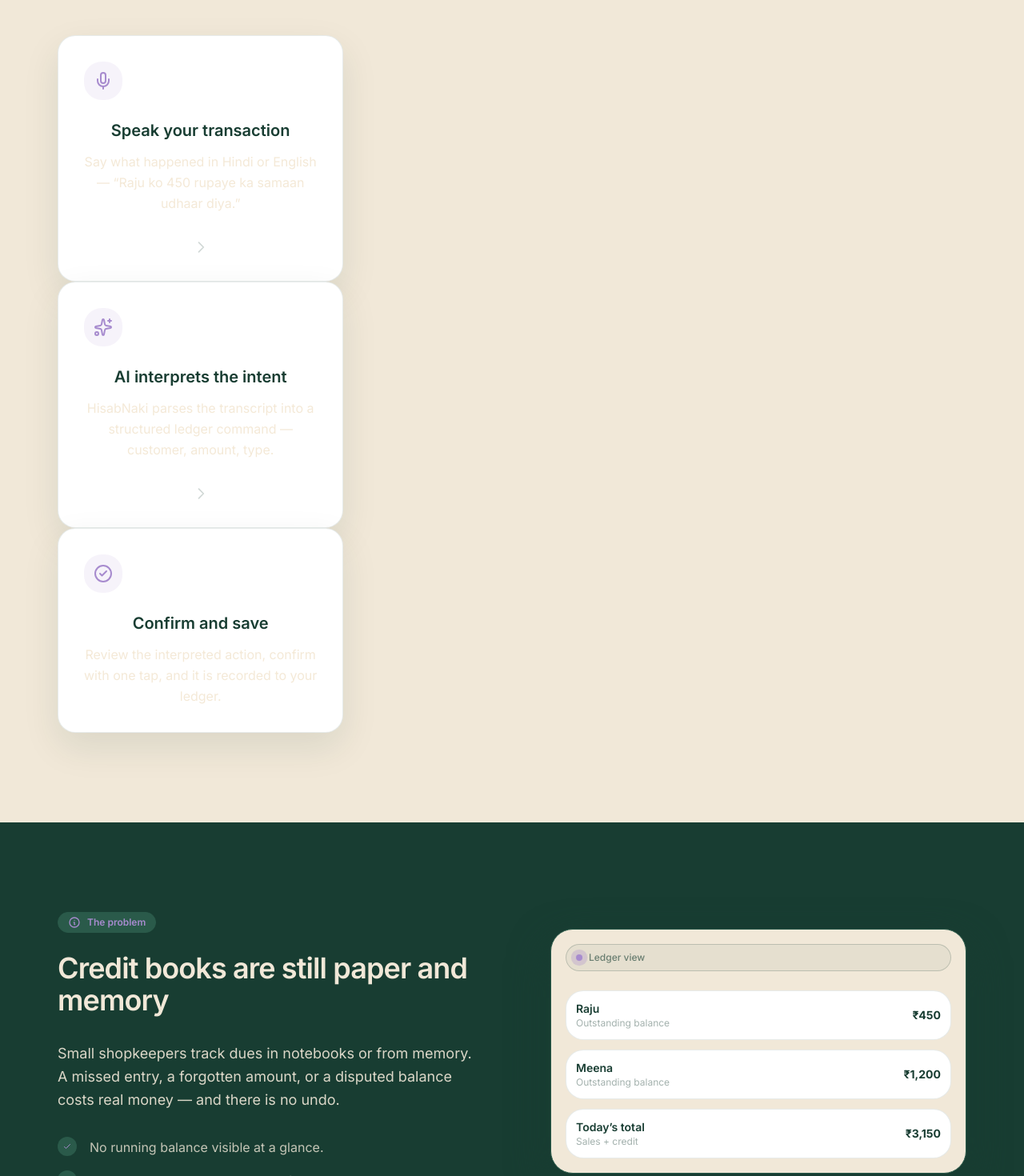
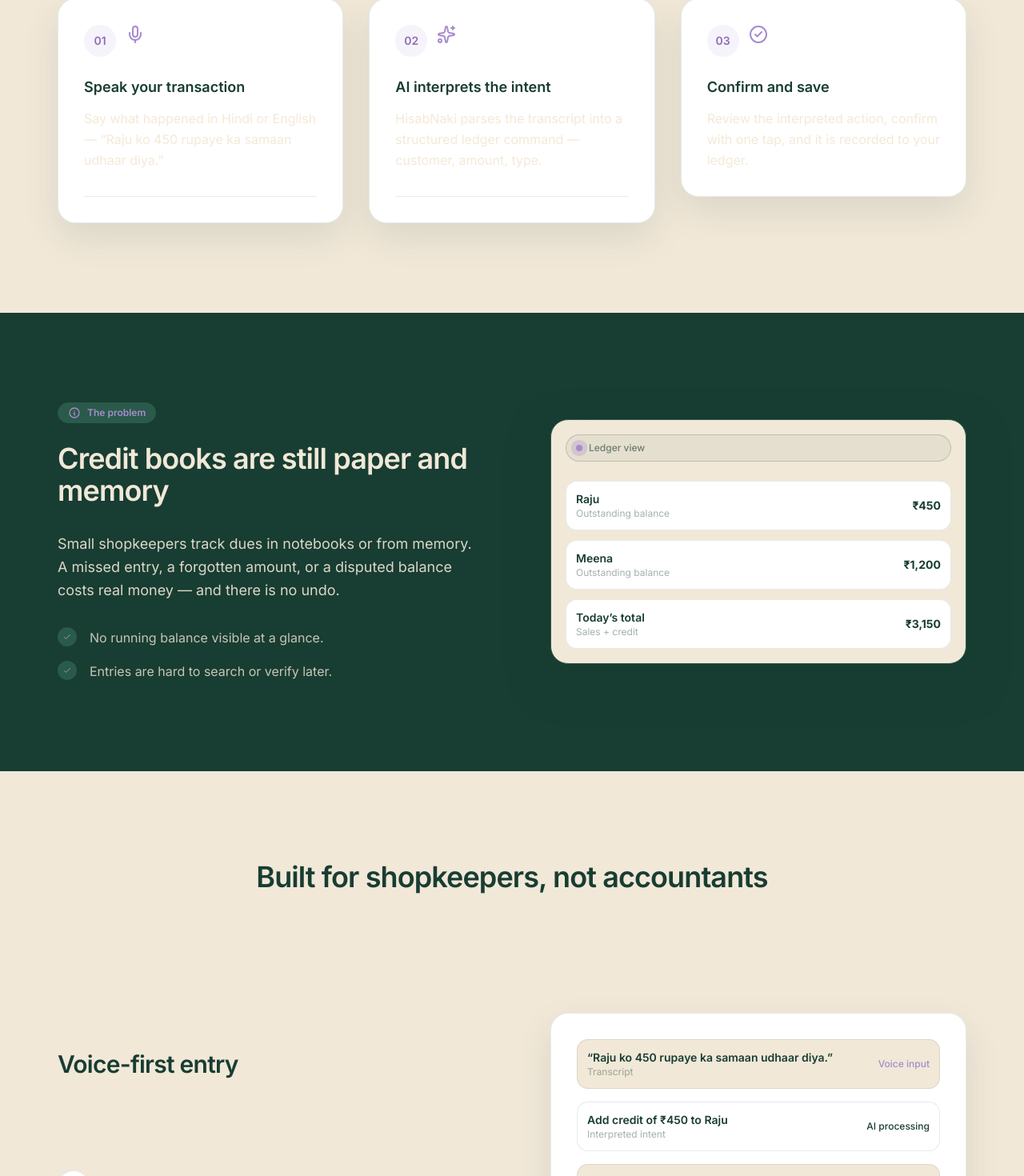
Before and after one commit to nivijha/hisab-naki, a Next.js app in the folder frontend/: page / in a window 1280 px wide. Shown: the part 1184-2654 px from the top of the page at 80% size. Built offline with nearby package versions, Linux system fonts and the light colour scheme.

Commit message:
feat: enhance UI components and styles, update feature section layout

```diff
--- a/frontend/app/globals.css
+++ b/frontend/app/globals.css
@@ -11,6 +11,7 @@
     --color-secondary: #F1E8D8;
     --color-accent: #A78BCE;
 
+    /* Derived tones */
     --color-primary-hover: #224E40;
     --color-primary-pressed: #0E1F19;
     --color-secondary-dark: #E5D9C2;
@@ -18,29 +19,32 @@
     --color-accent-dark: #8F6FB8;
     --color-accent-light: #D3C4E2;
 
+    /* Borders & muted */
     --color-border: rgba(24, 61, 50, 0.14);
     --color-muted: #68776D;
 
+    /* Radii */
     --radius-sm: 8px;
     --radius-md: 14px;
     --radius-lg: 22px;
     --radius-xl: 28px;
 
+    /* Layout */
     --container-width: 1200px;
     --section-spacing: 112px;
 
     /* Tailwind shim variables */
     --background: 38 58% 90%;
-    --foreground: 24 61 50 / 92%;
+    --foreground: 24 61 50 / 95%;
     --card: 0 0% 100%;
-    --card-foreground: 24 61 50 / 92%;
+    --card-foreground: 24 61 50 / 95%;
     --popover: 0 0% 100%;
-    --popover-foreground: 24 61 50 / 92%;
+    --popover-foreground: 24 61 50 / 95%;
     --primary: 24 61 50;
     --primary-foreground: 241 232 216;
     --primary-hover: 34 78 24;
     --secondary: 38 58% 90%;
-    --secondary-foreground: 24 61 50 / 92%;
+    --secondary-foreground: 24 61 50 / 95%;
     --muted: 38 58% 90%;
     --muted-foreground: 104 119 109;
     --accent: 167 139 206;
--- a/frontend/app/page.tsx
+++ b/frontend/app/page.tsx
@@ -1,8 +1,8 @@
-import { Navbar, TrustBar } from '@/components/sections/navbar';
+import { Navbar } from '@/components/sections/navbar';
 import { Hero } from '@/components/sections/hero';
 import { ProductDemo } from '@/components/sections/product-demo';
 import { ProblemSolution } from '@/components/sections/problem-solution';
-import { Features, Trust } from '@/components/sections/features';
+import { Features } from '@/components/sections/features';
 import { UseCases } from '@/components/sections/use-cases';
 import { FinalCta } from '@/components/sections/final-cta';
 import { Footer } from '@/components/sections/footer';
@@ -11,13 +11,11 @@ export default function LandingPage() {
   return (
     <main className="min-h-screen bg-beige text-forest">
       <Navbar />
-      <TrustBar />
       <Hero />
       <ProductDemo />
       <ProblemSolution />
       <Features />
       <UseCases />
-      <Trust />
       <FinalCta />
       <Footer />
     </main>
--- a/frontend/components/sections/features.tsx
+++ b/frontend/components/sections/features.tsx
@@ -38,44 +38,82 @@ export function Features() {
           </SectionDescription>
         </SectionHeader>
 
+        {/* Prominent first feature */}
+        <ScrollReveal delay={0.1} className="mb-12 lg:mb-20">
+          <div className="grid lg:grid-cols-2 gap-12 lg:gap-24 items-center">
+            <div>
+              <h3 className="text-2xl font-semibold tracking-tight text-forest sm:text-3xl mb-6">
+                {features[0].title}
+              </h3>
+              <p className="text-lg text-muted leading-relaxed mb-8 max-w-lg">
+                {features[0].body}
+              </p>
+              <div className="flex items-center gap-4">
+                <div className="flex h-10 w-10 items-center justify-center rounded-lg bg-white border border-forest/10">
+                  {features[0].icon}
+                </div>
+                <span className="text-sm font-medium text-forest">Start by speaking</span>
+              </div>
+            </div>
+            <div className="rounded-lg border border-forest/10 bg-white p-8 shadow-soft">
+              <div className="space-y-4">
+                <div className="flex items-center justify-between p-3 rounded-md border border-forest/10 bg-beige">
+                  <div>
+                    <p className="text-sm font-semibold text-forest">“Raju ko 450 rupaye ka samaan udhaar diya.”</p>
+                    <p className="text-xs text-forest/40">Transcript</p>
+                  </div>
+                  <span className="text-xs font-medium text-purple">Voice input</span>
+                </div>
+                <div className="flex items-center justify-between p-3 rounded-md border border-forest/10 bg-white">
+                  <div>
+                    <p className="text-sm font-semibold text-forest">Add credit of ₹450 to Raju</p>
+                    <p className="text-xs text-forest/40">Interpreted intent</p>
+                  </div>
+                  <span className="text-xs font-medium text-forest">AI processing</span>
+                </div>
+                <div className="flex items-center justify-between p-3 rounded-md border border-forest/10 bg-beige">
+                  <div>
+                    <p className="text-sm font-semibold text-forest">Confirmed and saved</p>
+                    <p className="text-xs text-forest/40">Ledger entry</p>
+                  </div>
+                  <span className="text-xs font-medium text-forest">Saved</span>
+                </div>
+              </div>
+            </div>
+          </div>
+        </ScrollReveal>
+
+        {/* Supporting features - varied composition */}
         <div className="grid md:grid-cols-2 lg:grid-cols-4 gap-6">
-          {features.map((feature, i) => (
-            <ScrollReveal key={i} delay={i * 0.05} className="rounded-lg border border-forest/10 bg-white p-6 shadow-soft hover:shadow-forest transition-shadow group">
-              <div className="flex h-10 w-10 items-center justify-center rounded-lg bg-white mb-4 group-hover:bg-purple transition-colors">
+          {features.slice(1).map((feature, i) => (
+            <ScrollReveal key={i} delay={i * 0.05} className="rounded-lg border border-forest/10 bg-white p-6 shadow-soft">
+              <div className="flex h-10 w-10 items-center justify-center rounded-lg bg-white mb-4 border border-forest/10">
                 {feature.icon}
               </div>
-              <h3 className="text-lg font-semibold text-forest mb-3">{feature.title}</h3>
+              <h4 className="text-base font-semibold text-forest mb-3">{feature.title}</h4>
               <p className="text-sm text-muted leading-relaxed">{feature.body}</p>
             </ScrollReveal>
           ))}
         </div>
+
+        <ScrollReveal delay={0.5} className="mt-16 lg:mt-24 border-y border-forest/10 bg-white py-[80px]">
+          <div className="mx-auto max-w-2xl text-center">
+            <div className="flex items-center justify-center gap-3 mb-6">
+              <Badge variant="outline">Encrypted in transit</Badge>
+              <Badge variant="outline">Offline-first</Badge>
+              <Badge variant="outline">No LLM math</Badge>
+            </div>
+            <h3 className="text-xl font-semibold text-forest mb-4">Trust built in</h3>
+            <p className="text-muted leading-relaxed">
+              Your ledger data stays yours. Calculations are deterministic — no guesswork, no hallucinated numbers.
+            </p>
+          </div>
+        </ScrollReveal>
       </div>
     </Section>
   );
 }
 
 export function Trust() {
-  return (
-    <section className="border-y border-forest/10 bg-forest py-[80px]">
-      <div className="mx-auto max-w-[1200px] px-4 sm:px-6 lg:px-8">
-        <div className="flex flex-wrap items-center justify-center gap-10 lg:gap-20 opacity-90">
-          <div className="flex items-center gap-2">
-            <svg xmlns="http://www.w3.org/2000/svg" className="h-5 w-5 text-beige" fill="none" viewBox="0 0 24 24" stroke="currentColor">
-              <path strokeLinecap="round" strokeLinejoin="round" strokeWidth={2} d="M9 12l2 2 4-4m6 2a9 9 0 11-18 0 9 9 0 0118 0z" />
-            </svg>
-            <span className="text-sm font-medium text-beige/90">Encrypted in transit</span>
-          </div>
-          <div className="flex items-center gap-2">
-            <Badge variant="outline" className="border-beige/30 text-beige/90">Offline-first</Badge>
-          </div>
-          <div className="flex items-center gap-2">
-            <Badge variant="outline" className="border-beige/30 text-beige/90">Hindi + English</Badge>
-          </div>
-          <div className="flex items-center gap-2">
-            <Badge variant="outline" className="border-beige/30 text-beige/90">No LLM math</Badge>
-          </div>
-        </div>
-      </div>
-    </section>
-  );
+  return null;
 }
--- a/frontend/components/sections/footer.tsx
+++ b/frontend/components/sections/footer.tsx
@@ -11,7 +11,7 @@ export function Footer() {
   return (
     <footer className="border-t border-forest/10 bg-forest py-[80px]">
       <div className="mx-auto max-w-[1200px] px-4 sm:px-6 lg:px-8">
-        <div className="flex flex-col md:flex-row md:items-center md:justify-between gap-8">
+        <div className="flex flex-col lg:flex-row lg:items-start lg:justify-between gap-12">
           <div className="flex items-center gap-2">
             <div className="flex h-8 w-8 items-center justify-center rounded-md bg-purple">
               <Mic className="h-5 w-5 text-forest" />
@@ -19,7 +19,7 @@ export function Footer() {
             <span className="font-bold text-xl tracking-tight text-beige">HisabNaki</span>
           </div>
 
-          <div className="hidden md:flex flex-1 gap-16 text-sm">
+          <div className="hidden lg:flex lg:flex-1 lg:gap-16 text-sm">
             <div className="space-y-4">
               <p className="font-semibold text-beige uppercase text-xs tracking-wider">Product</p>
               {footerLinks.product.map((label) => (
--- a/frontend/components/sections/hero.tsx
+++ b/frontend/components/sections/hero.tsx
@@ -8,8 +8,8 @@ export function Hero() {
   return (
     <section className="relative overflow-hidden pt-24 pb-32 lg:pt-32 lg:pb-48 bg-forest">
       <div className="mx-auto max-w-[1200px] px-4 sm:px-6 lg:px-8">
-        <div className="grid lg:grid-cols-2 gap-12 lg:gap-20 items-center">
-          <div className="lg:pr-20">
+        <div className="grid lg:grid-cols-2 gap-16 lg:gap-24 items-center">
+          <div className="lg:pr-24">
             <ScrollReveal delay={0.1} className="mb-8 inline-flex items-center gap-2 rounded-full border border-forest-light bg-forest-light px-3 py-1 text-xs font-semibold text-purple">
               <Mic className="h-4 w-4 text-purple" />
               Voice-first ledger
--- a/frontend/components/sections/navbar.tsx
+++ b/frontend/components/sections/navbar.tsx
@@ -6,7 +6,7 @@ import { Menu, X, Mic } from 'lucide-react';
 import { Button } from '@/components/ui/button';
 
 const navLinks = [
-  { href: '#product-demo', label: 'How it works' },
+  { href: '#how-it-works', label: 'How it works' },
   { href: '#features', label: 'Features' },
   { href: '#use-cases', label: 'Use cases' },
 ];
--- a/frontend/components/sections/problem-solution.tsx
+++ b/frontend/components/sections/problem-solution.tsx
@@ -30,47 +30,49 @@ export function ProblemSolution() {
             </ScrollReveal>
 
             <ScrollReveal delay={0.4}>
+              <div className="space-y-4">
                 <div className="flex items-start gap-4">
-                <div className="flex h-6 w-6 items-center justify-center rounded-lg bg-forest-light">
+                  <div className="flex h-6 w-6 items-center justify-center rounded-lg bg-forest-light shrink-0">
                     <svg xmlns="http://www.w3.org/2000/svg" className="h-3 w-3 text-purple" fill="none" viewBox="0 0 24 24" stroke="currentColor">
                       <path strokeLinecap="round" strokeLinejoin="round" strokeWidth={2} d="M5 13l4 4L19 7" />
                     </svg>
                   </div>
                   <p className="text-beige/80 leading-relaxed">No running balance visible at a glance.</p>
                 </div>
-              <div className="mt-4 flex items-start gap-4">
-                <div className="flex h-6 w-6 items-center justify-center rounded-lg bg-forest-light">
+                <div className="flex items-start gap-4">
+                  <div className="flex h-6 w-6 items-center justify-center rounded-lg bg-forest-light shrink-0">
                     <svg xmlns="http://www.w3.org/2000/svg" className="h-3 w-3 text-purple" fill="none" viewBox="0 0 24 24" stroke="currentColor">
                       <path strokeLinecap="round" strokeLinejoin="round" strokeWidth={2} d="M5 13l4 4L19 7" />
                     </svg>
                   </div>
                   <p className="text-beige/80 leading-relaxed">Entries are hard to search or verify later.</p>
                 </div>
+              </div>
             </ScrollReveal>
           </div>
 
           <div className="relative">
-            <ScrollReveal delay={0.5} className="relative rounded-xl border border-forest-light bg-beige p-[18px] shadow-forest">
+            <ScrollReveal delay={0.5} className="relative rounded-lg border border-forest-light bg-beige p-[18px] shadow-forest">
               <div className="flex items-center gap-2 mb-6 px-3 py-2 rounded-full border border-forest/20 bg-forest/5">
                 <div className="h-2 w-2 rounded-full bg-purple animate-pulse" />
                 <span className="text-xs font-medium text-forest/60">Ledger view</span>
               </div>
               <div className="space-y-3">
-                <div className="flex items-center justify-between p-3 rounded-lg border border-forest/10 bg-white">
+                <div className="flex items-center justify-between p-3 rounded-md border border-forest/10 bg-white">
                   <div>
                     <p className="text-sm font-semibold text-forest">Raju</p>
                     <p className="text-xs text-forest/40">Outstanding balance</p>
                   </div>
                   <p className="text-sm font-bold text-forest">₹450</p>
                 </div>
-                <div className="flex items-center justify-between p-3 rounded-lg border border-forest/10 bg-white">
+                <div className="flex items-center justify-between p-3 rounded-md border border-forest/10 bg-white">
                   <div>
                     <p className="text-sm font-semibold text-forest">Meena</p>
                     <p className="text-xs text-forest/40">Outstanding balance</p>
                   </div>
                   <p className="text-sm font-bold text-forest">₹1,200</p>
                 </div>
-                <div className="flex items-center justify-between p-3 rounded-lg border border-forest/10 bg-white">
+                <div className="flex items-center justify-between p-3 rounded-md border border-forest/10 bg-white">
                   <div>
                     <p className="text-sm font-semibold text-forest">Today’s total</p>
                     <p className="text-xs text-forest/40">Sales + credit</p>
--- a/frontend/components/sections/product-demo.tsx
+++ b/frontend/components/sections/product-demo.tsx
@@ -1,21 +1,24 @@
 'use client';
 
-import { ScrollReveal, RevealList } from '@/components/ui/scroll-reveal';
+import { ScrollReveal } from '@/components/ui/scroll-reveal';
 import { Mic, Sparkles, CheckCircle2 } from 'lucide-react';
 import { Section, SectionHeader, SectionTitle, SectionDescription } from '@/components/ui/section';
 
 const steps = [
   {
+    number: '01',
     icon: <Mic className="h-6 w-6 text-purple" />,
     title: 'Speak your transaction',
     body: 'Say what happened in Hindi or English — “Raju ko 450 rupaye ka samaan udhaar diya.”',
   },
   {
+    number: '02',
     icon: <Sparkles className="h-6 w-6 text-purple" />,
     title: 'AI interprets the intent',
     body: 'HisabNaki parses the transcript into a structured ledger command — customer, amount, type.',
   },
   {
+    number: '03',
     icon: <CheckCircle2 className="h-6 w-6 text-purple" />,
     title: 'Confirm and save',
     body: 'Review the interpreted action, confirm with one tap, and it is recorded to your ledger.',
@@ -24,7 +27,7 @@ const steps = [
 
 export function ProductDemo() {
   return (
-    <Section id="product-demo" padding="lg" bg="beige">
+    <Section id="how-it-works" padding="lg" bg="beige">
       <div className="mx-auto max-w-[1200px] px-4 sm:px-6 lg:px-8">
         <SectionHeader>
           <SectionTitle>From voice to ledger in three steps</SectionTitle>
@@ -33,27 +36,22 @@ export function ProductDemo() {
           </SectionDescription>
         </SectionHeader>
 
-        <div className="grid md:grid-cols-3 gap-8">
-          <RevealList stagger={0.1}>
-            {steps.map((step, i) => (
-              <div key={i} className="rounded-lg border border-forest/10 bg-white p-8 shadow-soft">
-                <div className="flex h-12 w-12 items-center justify-center rounded-lg bg-purple/10 mb-6">
-                  {step.icon}
+        <div className="grid md:grid-cols-3 gap-8 items-start">
+          {steps.map((step, i) => (
+            <ScrollReveal key={i} delay={i * 0.08} className="rounded-lg border border-forest/10 bg-white p-8 shadow-soft">
+              <div className="flex items-start gap-3 mb-6">
+                <div className="flex h-10 w-10 items-center justify-center rounded-lg bg-purple/10 shrink-0">
+                  <span className="text-sm font-semibold text-purple-dark">{step.number}</span>
                 </div>
-                <div className="text-center">
-                  <h3 className="text-xl font-semibold text-forest mb-3">{step.title}</h3>
-                  <p className="text-muted leading-relaxed">{step.body}</p>
-                </div>
-                {i < steps.length - 1 && (
-                  <div className="mt-8 flex justify-center">
-                    <svg xmlns="http://www.w3.org/2000/svg" className="h-5 w-5 text-forest/20" fill="none" viewBox="0 0 24 24" stroke="currentColor">
-                      <path strokeLinecap="round" strokeLinejoin="round" strokeWidth={2} d="M9 5l7 7-7 7" />
-                    </svg>
-                  </div>
-                )}
+                <div>{step.icon}</div>
               </div>
-            ))}
-          </RevealList>
+              <h3 className="text-lg font-semibold text-forest mb-3">{step.title}</h3>
+              <p className="text-muted leading-relaxed">{step.body}</p>
+              {i < steps.length - 1 && (
+                <div className="mt-8 h-[1px] w-full bg-forest/10" />
+              )}
+            </ScrollReveal>
+          ))}
         </div>
       </div>
     </Section>
--- a/frontend/components/ui/button.tsx
+++ b/frontend/components/ui/button.tsx
@@ -23,7 +23,7 @@ const base =
 const variants: Record<Variant, string> = {
   default: 'bg-purple text-forest shadow-sm hover:bg-purple-dark',
   destructive: 'bg-forest-dark text-beige hover:bg-forest',
-  outline: 'border border-beige-dark bg-white hover:bg-beige-light text-forest',
+  outline: 'border border-forest/20 bg-white hover:bg-beige-light text-forest',
   secondary: 'bg-beige text-forest hover:bg-beige-dark',
   ghost: 'hover:bg-beige-light text-forest/80 hover:text-forest',
   link: 'text-purple underline-offset-4 hover:underline',
```
Also changed, not shown: frontend/tailwind.config.ts (+0 -10 lines). Lines whose indentation alone changed are shown as unchanged.
